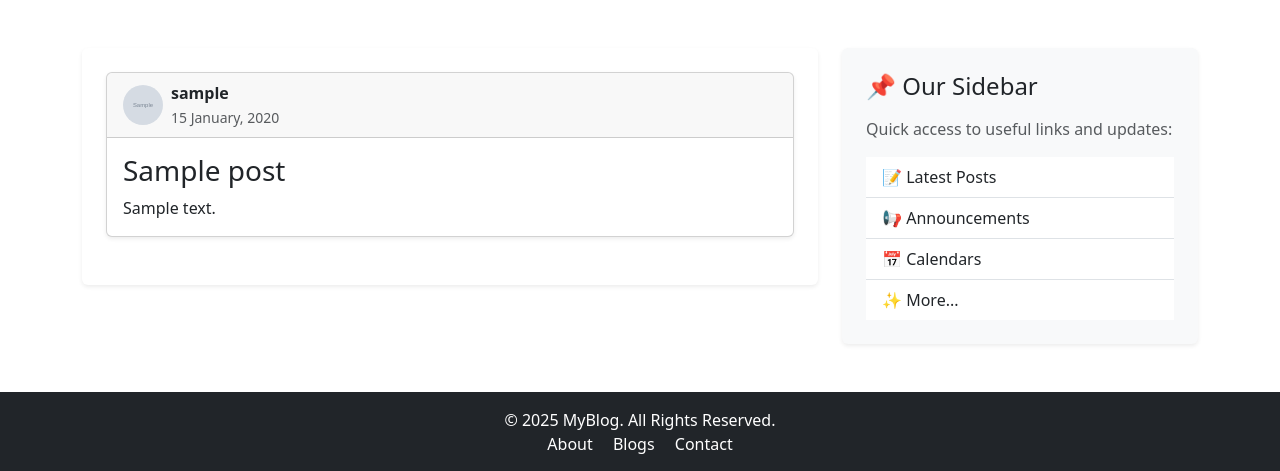
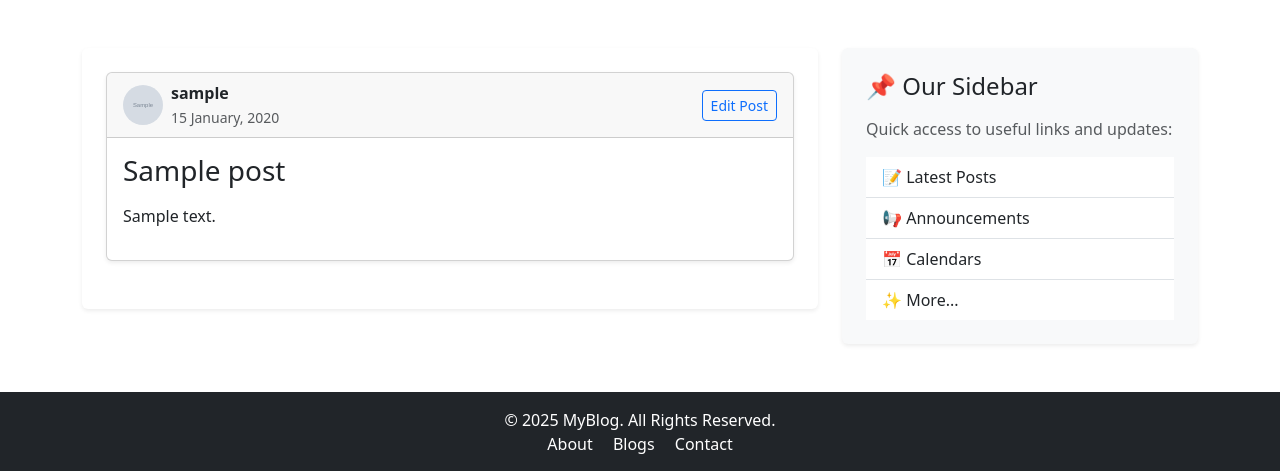
Before and after one commit to muhammadhamza-rgb/Django_Blog_App, a Django app: page /post/1/ in a window 1280 px wide. Shown: the part 56-527 px from the top of the page. Run offline with Django 5.2, Linux system fonts and the light colour scheme; the first user in the database is signed in; tables that the repository leaves empty hold one stand-in row (Sample ...); some libraries are stand-ins or nearby versions.

Commit message:
some updates regarding the posts

```diff
--- a/blog/templates/blog/home.html
+++ b/blog/templates/blog/home.html
@@ -33,7 +33,10 @@
             </p>
 
             <!-- Post Content -->
-            <p class="card-text">{{ post.content }}</p>
+            <p class="card-text">{{ post.content|truncatewords:30 }}</p>
+            <a href="{% url 'post-detail' post.pk %}" class="btn btn-sm btn-outline-primary">
+                Read More
+            </a>
 
             <!-- Status -->
             {% if post.published %}
--- a/blog/templates/blog/post_detail.html
+++ b/blog/templates/blog/post_detail.html
@@ -13,12 +13,22 @@
             <strong>{{ post.author.username }}</strong><br>
             <small class="text-muted">{{ post.date_posted|date:"d F, Y" }}</small>
         </div>
+
+        <!-- Only show edit button if current user is the author -->
+    {% if user == post.author %}
+        <div class="ms-auto">
+            <a href="{% url 'post-update' post.pk %}" class="btn btn-sm btn-outline-primary">
+                Edit Post
+            </a>
+        </div>
+    {% endif %}
+
     </div>
 
     <!-- Post Body -->
     <div class="card-body">
         <h3 class="card-title">{{ post.title }}</h3>
-        <p class="card-text">{{ post.content }}</p>
+        <p class="card-text"><p>{{ post.content|linebreaks }}</p></p>
     </div>
 
 
--- a/blog/urls.py
+++ b/blog/urls.py
@@ -6,6 +6,7 @@ from . import views
 
 urlpatterns = [
     path("", views.PostListView.as_view(), name="blog-home"),
+    path("post/<int:pk>/update/", views.PostUpdateView.as_view(), name="post-update"),
     path("post/<int:pk>/", views.PostDetailView.as_view(), name="post-detail"),
     path("post/new/", views.PostCreateView.as_view(), name="post-create"),
     path("about/", views.about, name="blog-about"),
--- a/blog/views.py
+++ b/blog/views.py
@@ -1,5 +1,5 @@
 # from django.http import HttpResponse
-from django.contrib.auth.mixins import LoginRequiredMixin
+from django.contrib.auth.mixins import LoginRequiredMixin, UserPassesTestMixin
 from django.shortcuts import render
 from django.views.generic import (
     CreateView,
@@ -41,14 +41,20 @@ class PostCreateView(LoginRequiredMixin, CreateView):
         return super().form_valid(form)
 
 
-class PostUpdateView(UpdateView):
+class PostUpdateView(LoginRequiredMixin, UserPassesTestMixin, UpdateView):
     model = Post
     fields = ["title", "content"]
-    template_name = "blog/post_update.html"  # <app>/<model>_<viewtype>.html
+    # template_name = "blog/post_form.html"  # <app>/<model>_<viewtype>.html
 
     def form_valid(self, form):
         form.instance.author = self.request.user
         return super().form_valid(form)
+
+    def test_func(self):
+        post = self.get_object()
+        if self.request.user == post.author:
+            return True
+        return False
 
 
 def about(request):
```
Also changed, not shown: 1 other file.
